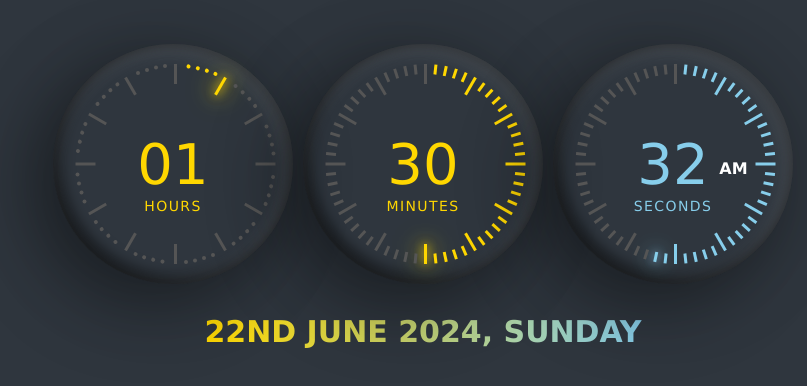
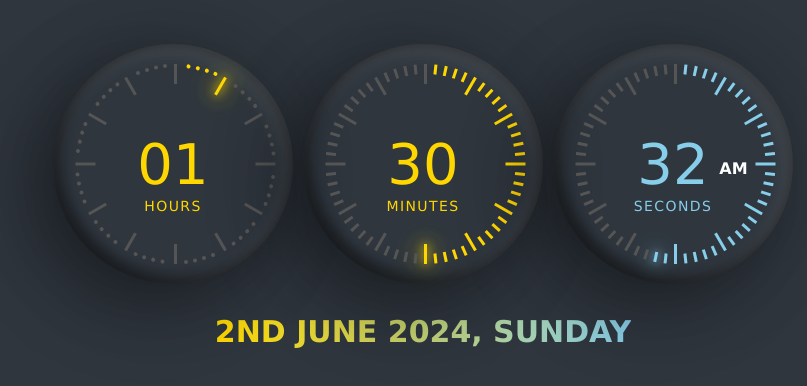
Before and after one commit to praveensarraf/digitalclock, a plain HTML site: page index.html in a window 1280 px wide. Shown: the part 194-580 px from the top of the page, without its empty margins (217-1024 px from the left). Drawn offline with Linux system fonts and the light colour scheme; animation ran at ten frames a second.

Commit message:
Update index.html

```diff
--- a/index.html
+++ b/index.html
@@ -227,9 +227,9 @@
                 if(datee === 1 || datee === 21 || datee === 31){
                     dateSuffix = "st";
                 }else if(datee === 2 || datee === 22){
-                    dateSuffix = "2nd";
+                    dateSuffix = "nd";
                 }else if(datee === 3 || datee === 23){
-                    dateSuffix = "3rd";
+                    dateSuffix = "rd";
                 }else{
                     dateSuffix = "th";
                 }
```
